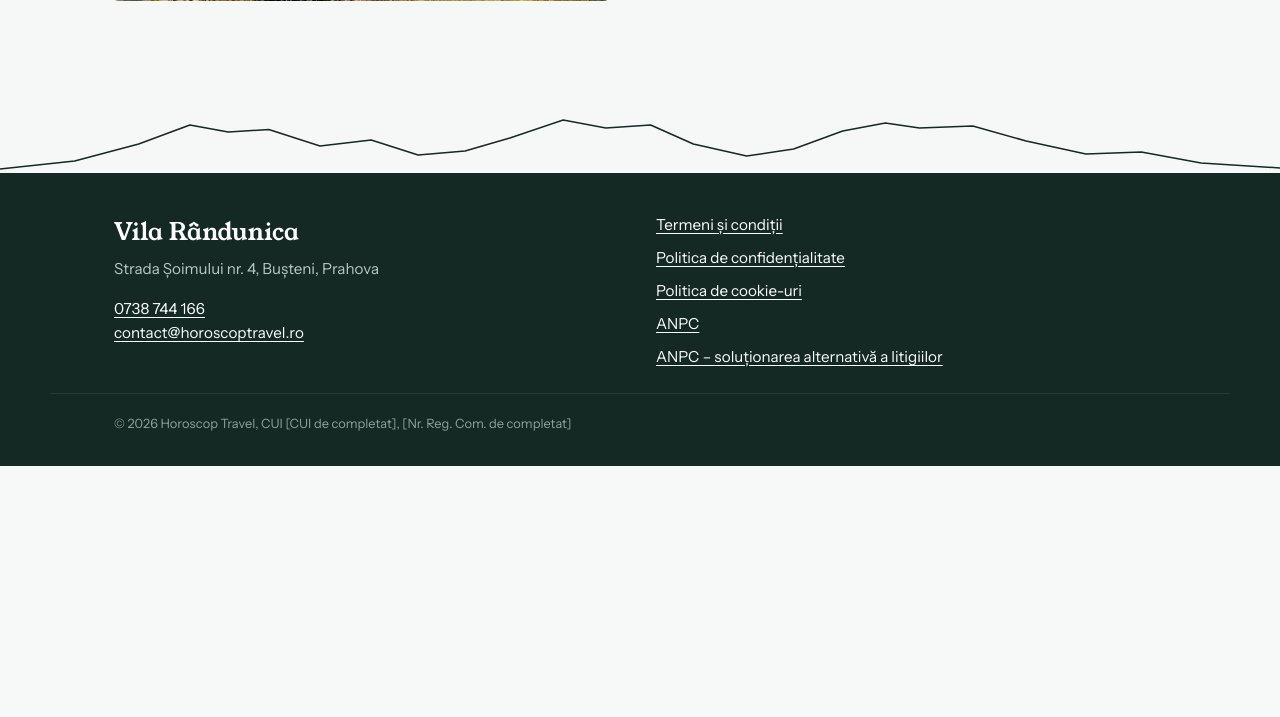
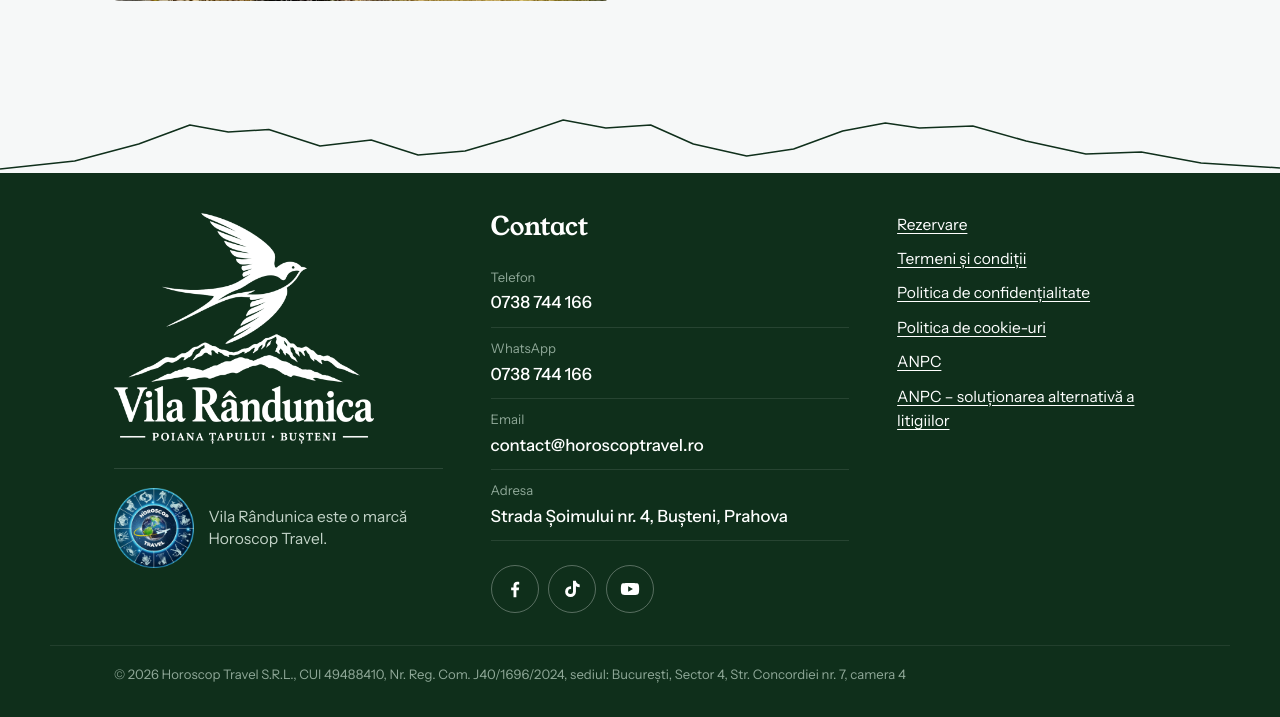
Before and after one commit to creativeservice06-create/vilabusteni, a PHP site: page /index.php in a window 1280 px wide. Shown: the part 5212-5929 px from the top of the page. Before the commit the page ends 5678 px from the top, so only its background shows below. Run offline with PHP 8.4, Linux system fonts and the light colour scheme.

Commit message:
Sigle Vila Rândunica + Horoscop Travel, bloc de contact, rețele sociale, datele firmei
- rândunica în meniul de sus (albă peste poză, verde după derulare) + favicon
- subsol: sigla vilei, sigla Horoscop Travel cu mențiunea mărcii, toate datele de contact
- iconițe Facebook, TikTok, YouTube (Instagram și Tripadvisor apar când primesc link)
- Horoscop Travel S.R.L., CUI 49488410, J40/1696/2024, sediul social
- verdele site-ului aliniat la verdele din siglă

Co-Authored-By: Claude Opus 5.5 <noreply@anthropic.com>
Claude-Session: https://claude.ai/code/session_01G5D6p3RSBkCJE5Qrayg18R

```diff
--- a/site/assets/css/style.css
+++ b/site/assets/css/style.css
@@ -21,8 +21,8 @@
 
 :root {
   /* Culori luate din poze: bradul, cerul de dimineață, zăpada, piatra și lemnul balustradei */
-  --brad: #1f3a33;
-  --brad-adanc: #142824;
+  --brad: #164a28;         /* verdele din sigla vilei */
+  --brad-adanc: #0f2f1b;
   --cer: #e3edf2;
   --cer-adanc: #c5d8e1;
   --zapada: #f6f8f8;
@@ -90,7 +90,13 @@ p { margin: 0 0 1em; }
   border-bottom: 1px solid var(--linie);
   transition: background-color .3s, border-color .3s;
 }
-.logo { text-decoration: none; color: var(--brad); line-height: 1.15; }
+.logo { text-decoration: none; color: var(--brad); line-height: 1.15; display: flex; align-items: center; gap: .6rem; }
+.logo-pasare { width: 42px; height: auto; }
+.logo-pasare-alba { display: none; }
+.pagina-acasa .antet:not(.scrolat) .logo-pasare-verde { display: none; }
+.pagina-acasa .antet:not(.scrolat) .logo-pasare-alba { display: block; filter: drop-shadow(0 1px 6px rgba(0,0,0,.35)); }
+body.meniu-deschis .logo-pasare-verde { display: block !important; }
+body.meniu-deschis .logo-pasare-alba { display: none !important; }
 .logo-nume { display: block; font-family: var(--font-titlu); font-size: 1.3rem; }
 .logo-zona { display: block; font-size: .78rem; color: var(--piatra); }
 
@@ -250,15 +256,37 @@ body.meniu-deschis .antet .logo, body.meniu-deschis .antet .logo-zona, body.meni
 .locul address { font-style: normal; font-weight: 600; margin: 1.2rem 0 1.5rem; }
 .locul-butoane { display: flex; flex-direction: column; gap: .7rem; max-width: 420px; }
 
-/* ---------- Subsol ---------- */
-.subsol { background: var(--brad-adanc); color: #b9cac5; font-size: .95rem; }
+/* ---------- Subsol (sigle + contact) ---------- */
+.subsol { background: var(--brad-adanc); color: #c3d3c8; font-size: .97rem; }
 .creasta-subsol { height: 60px; background: var(--zapada); }
 .creasta-subsol polyline { stroke: var(--brad-adanc); stroke-width: 1.5; }
-.subsol-interior { max-width: var(--latime); margin: 0 auto; padding: 2.5rem var(--margine) 1.5rem; display: grid; gap: 2rem; }
+.subsol-interior { max-width: var(--latime); margin: 0 auto; padding: 2.5rem var(--margine) 2rem; display: grid; gap: 2.5rem; }
 .subsol a { color: #fff; }
-.subsol-nume { font-family: var(--font-titlu); font-size: 1.5rem; color: #fff; margin-bottom: .4rem; }
-.subsol-linkuri { display: flex; flex-direction: column; gap: .55rem; }
-.subsol-firma { max-width: var(--latime); margin: 0 auto; padding: 1.2rem var(--margine) 2rem; font-size: .8rem; color: #8ea39d; border-top: 1px solid rgba(255,255,255,.08); }
+
+.subsol-sigle { display: flex; flex-direction: column; align-items: flex-start; gap: 1.5rem; }
+.sigla-vila { width: min(260px, 70vw); height: auto; }
+.marca { display: flex; align-items: center; gap: .9rem; padding-top: 1.2rem; border-top: 1px solid rgba(255,255,255,.12); }
+.marca img { width: 80px; height: 80px; flex: none; }
+.marca p { margin: 0; max-width: 16rem; line-height: 1.4; }
+
+.subsol-contact h2 { font-size: 1.6rem; color: #fff; margin-bottom: 1rem; }
+.contact-lista { list-style: none; margin: 0 0 1.5rem; padding: 0; }
+.contact-lista li { display: grid; gap: .1rem; padding: .65rem 0; border-bottom: 1px solid rgba(255,255,255,.1); }
+.contact-lista span { font-size: .82rem; color: #8fa898; }
+.contact-lista a { text-decoration: none; font-weight: 500; font-size: 1.05rem; overflow-wrap: anywhere; }
+.contact-lista a:hover { text-decoration: underline; }
+
+.sociale { display: flex; flex-wrap: wrap; gap: .6rem; }
+.sociale a {
+  width: 48px; height: 48px; display: grid; place-items: center;
+  border-radius: 50%; border: 1.5px solid rgba(255,255,255,.3); color: #fff;
+  transition: background-color .2s, border-color .2s, color .2s;
+}
+.sociale a:hover { background: #fff; color: var(--brad-adanc); border-color: #fff; }
+.sociale svg { width: 22px; height: 22px; }
+
+.subsol-linkuri { display: flex; flex-direction: column; gap: .6rem; }
+.subsol-firma { max-width: var(--latime); margin: 0 auto; padding: 1.2rem var(--margine) 2rem; font-size: .82rem; line-height: 1.5; color: #8fa898; border-top: 1px solid rgba(255,255,255,.08); }
 
 /* ---------- Bara de jos pe telefon ---------- */
 .bara-mobil {
@@ -385,7 +413,8 @@ button.cal-zi:hover { background: var(--cer); }
   .galerie-poza:hover img { transform: scale(1.03); }
 
   .locul { grid-template-columns: 1fr 1fr; gap: 4rem; align-items: center; }
-  .subsol-interior { grid-template-columns: 1fr 1fr; }
+  .subsol-interior { grid-template-columns: 1.1fr 1.2fr .9fr; gap: 3rem; align-items: start; }
+  .meniu { gap: 1.6rem; }
   .rezervare-grila { grid-template-columns: 1.4fr 1fr; gap: 3rem; }
   .lightbox-prev, .lightbox-next { top: 50%; bottom: auto; transform: translateY(-50%); }
 }
--- a/site/includes/footer.php
+++ b/site/includes/footer.php
@@ -1,19 +1,34 @@
 </main>
 
-<footer class="subsol">
+<footer class="subsol" id="contact">
   <svg class="creasta creasta-subsol" viewBox="0 0 1200 120" preserveAspectRatio="none" aria-hidden="true">
     <polyline points="<?= e(CREASTA) ?>" />
   </svg>
   <div class="subsol-interior">
-    <div class="subsol-vila">
-      <p class="subsol-nume"><?= e($setari['nume_vila']) ?></p>
-      <p><?= e($setari['adresa']) ?></p>
-      <p>
-        <a href="tel:<?= e($setari['telefon_link']) ?>"><?= e($setari['telefon']) ?></a><br>
-        <a href="mailto:<?= e($setari['email_contact']) ?>"><?= e($setari['email_contact']) ?></a>
-      </p>
+
+    <!-- Siglele: Vila Rândunica + Horoscop Travel -->
+    <div class="subsol-sigle">
+      <img class="sigla-vila" src="/assets/images/sigle/vila-randunica-alb.png" alt="Vila Rândunica, Poiana Țapului, Bușteni" width="300" height="267" loading="lazy">
+      <div class="marca">
+        <img src="/assets/images/sigle/horoscop-travel.png" alt="Horoscop Travel" width="72" height="72" loading="lazy">
+        <p>Vila Rândunica este o marcă <?= e($setari['firma_marca']) ?>.</p>
+      </div>
     </div>
+
+    <!-- Toate datele de contact -->
+    <div class="subsol-contact">
+      <h2>Contact</h2>
+      <ul class="contact-lista">
+        <li><span>Telefon</span><a href="tel:<?= e($setari['telefon_link']) ?>"><?= e($setari['telefon']) ?></a></li>
+        <li><span>WhatsApp</span><a href="https://wa.me/<?= e($setari['whatsapp']) ?>" target="_blank" rel="noopener"><?= e($setari['telefon']) ?></a></li>
+        <li><span>Email</span><a href="mailto:<?= e($setari['email_contact']) ?>"><?= e($setari['email_contact']) ?></a></li>
+        <li><span>Adresa</span><a href="<?= e($setari['harta_link']) ?>" target="_blank" rel="noopener"><?= e($setari['adresa']) ?></a></li>
+      </ul>
+      <?= iconite_sociale($setari) ?>
+    </div>
+
     <nav class="subsol-linkuri" aria-label="Informații legale">
+      <a href="/rezervare.php">Rezervare</a>
       <a href="/termeni.php">Termeni și condiții</a>
       <a href="/confidentialitate.php">Politica de confidențialitate</a>
       <a href="/cookies.php">Politica de cookie-uri</a>
@@ -22,7 +37,7 @@
     </nav>
   </div>
   <p class="subsol-firma">
-    © <?= date('Y') ?> <?= e($setari['firma_nume']) ?>, CUI <?= e($setari['firma_cui']) ?>, <?= e($setari['firma_reg_com']) ?>
+    © <?= date('Y') ?> <?= e($setari['firma_nume']) ?>, CUI <?= e($setari['firma_cui']) ?>, Nr. Reg. Com. <?= e($setari['firma_reg_com']) ?>, sediul: <?= e($setari['firma_sediu']) ?>
   </p>
 </footer>
 
--- a/site/includes/header.php
+++ b/site/includes/header.php
@@ -19,9 +19,10 @@ $pagina    = $pagina ?? '';
   <meta property="og:title" content="<?= e($titlu) ?>">
   <meta property="og:description" content="<?= e($descriere) ?>">
   <meta property="og:image" content="/assets/images/terasa-vedere.jpg">
+  <link rel="icon" type="image/png" href="/assets/images/sigle/randunica-verde.png">
   <link rel="preload" href="/assets/fonts/young-serif.woff" as="font" type="font/woff" crossorigin>
   <link rel="preload" href="/assets/fonts/instrument-sans.woff" as="font" type="font/woff" crossorigin>
-  <link rel="stylesheet" href="/assets/css/style.css?v=4">
+  <link rel="stylesheet" href="/assets/css/style.css?v=5">
 </head>
 <body class="pagina-<?= e($pagina ?: 'interioara') ?>">
 
@@ -29,8 +30,12 @@ $pagina    = $pagina ?? '';
 
 <header class="antet" id="antet">
   <a href="/" class="logo" aria-label="<?= e($setari['nume_vila']) ?> – prima pagină">
-    <span class="logo-nume"><?= e($setari['nume_vila']) ?></span>
-    <span class="logo-zona"><?= e($setari['zona']) ?></span>
+    <img class="logo-pasare logo-pasare-verde" src="/assets/images/sigle/randunica-verde.png" alt="" width="46" height="42">
+    <img class="logo-pasare logo-pasare-alba" src="/assets/images/sigle/randunica-alb.png" alt="" width="46" height="42">
+    <span class="logo-text">
+      <span class="logo-nume"><?= e($setari['nume_vila']) ?></span>
+      <span class="logo-zona"><?= e($setari['zona']) ?></span>
+    </span>
   </a>
   <button class="meniu-buton" aria-label="Meniu" aria-expanded="false" aria-controls="meniu">
     <span></span><span></span>
@@ -40,6 +45,7 @@ $pagina    = $pagina ?? '';
     <a href="/#casa">Casa</a>
     <a href="/#galerie">Galerie</a>
     <a href="/#locul">Unde e</a>
+    <a href="#contact">Contact</a>
     <a href="/rezervare.php" class="meniu-rezerva">Rezervă</a>
   </nav>
 </header>
--- a/site/includes/init.php
+++ b/site/includes/init.php
@@ -32,3 +32,26 @@ function token_formular()
     }
     return $_SESSION['token'];
 }
+
+/**
+ * Iconițele rețelelor sociale (doar cele care au link în setari.php).
+ * Desenele sunt simplificate, în culoarea textului din jur.
+ */
+function iconite_sociale(array $setari)
+{
+    $iconite = [
+        'facebook'    => ['Facebook',    '<path fill="currentColor" d="M13.5 21v-7.6h2.6l.4-3h-3V8.5c0-.9.3-1.5 1.5-1.5h1.6V4.3c-.3 0-1.2-.1-2.3-.1-2.3 0-3.9 1.4-3.9 4v2.2H7.8v3h2.6V21z"/>'],
+        'instagram'   => ['Instagram',   '<g fill="none" stroke="currentColor" stroke-width="1.8"><rect x="3.5" y="3.5" width="17" height="17" rx="5"/><circle cx="12" cy="12" r="4"/></g><circle cx="17.2" cy="6.8" r="1.2" fill="currentColor"/>'],
+        'tiktok'      => ['TikTok',      '<path fill="currentColor" d="M16.2 3c.4 2.3 1.8 3.8 4.2 4v3.1c-1.5 0-2.9-.4-4.1-1.2v6a5.9 5.9 0 1 1-5.9-5.9h.6v3.2a2.7 2.7 0 1 0 2.1 2.7V3z"/>'],
+        'youtube'     => ['YouTube',     '<path fill="currentColor" d="M21.6 7.6a2.6 2.6 0 0 0-1.8-1.8C18.2 5.4 12 5.4 12 5.4s-6.2 0-7.8.4a2.6 2.6 0 0 0-1.8 1.8A27 27 0 0 0 2 12a27 27 0 0 0 .4 4.4 2.6 2.6 0 0 0 1.8 1.8c1.6.4 7.8.4 7.8.4s6.2 0 7.8-.4a2.6 2.6 0 0 0 1.8-1.8A27 27 0 0 0 22 12a27 27 0 0 0-.4-4.4zM10 15V9l5.2 3z"/>'],
+        'tripadvisor' => ['Tripadvisor', '<g fill="none" stroke="currentColor" stroke-width="1.8"><circle cx="7" cy="13" r="3.6"/><circle cx="17" cy="13" r="3.6"/><path d="M3 8.6c2.5-1.7 5.6-2.6 9-2.6s6.5.9 9 2.6M12 6.6v3.2M10 17.2l2 2.3 2-2.3"/></g><circle cx="7" cy="13" r="1.2" fill="currentColor"/><circle cx="17" cy="13" r="1.2" fill="currentColor"/>'],
+    ];
+    $html = '';
+    foreach ($iconite as $cheie => [$nume, $desen]) {
+        $link = $setari['social'][$cheie] ?? '';
+        if ($link === '') continue;
+        $html .= '<a href="' . e($link) . '" target="_blank" rel="noopener" aria-label="' . e($nume) . '" title="' . e($nume) . '">'
+               . '<svg viewBox="0 0 24 24" aria-hidden="true">' . $desen . '</svg></a>';
+    }
+    return $html ? '<div class="sociale">' . $html . '</div>' : '';
+}
--- a/site/includes/setari.php
+++ b/site/includes/setari.php
@@ -21,11 +21,21 @@ return [
     // Adresa de pe care pleacă mailurile automate (trebuie creată în cPanel → Email Accounts)
     'email_expeditor'  => 'rezervari@vilabusteni.ro',
 
-    // Firma (apare în subsol și în paginile legale) – DE COMPLETAT
-    'firma_nume'     => 'Horoscop Travel',
-    'firma_cui'      => '[CUI de completat]',
-    'firma_reg_com'  => '[Nr. Reg. Com. de completat]',
-    'firma_sediu'    => '[Sediul social de completat]',
+    // Firma (apare în subsol și în paginile legale)
+    'firma_nume'     => 'Horoscop Travel S.R.L.',
+    'firma_marca'    => 'Horoscop Travel',
+    'firma_cui'      => '49488410',
+    'firma_reg_com'  => 'J40/1696/2024',
+    'firma_sediu'    => 'București, Sector 4, Str. Concordiei nr. 7, camera 4',
+
+    // Rețele sociale – un link gol ("") nu apare pe site
+    'social' => [
+        'facebook'    => 'https://www.facebook.com/profile.php?id=61596796554096',
+        'instagram'   => '',   // DE COMPLETAT
+        'tiktok'      => 'https://www.tiktok.com/@horoscop.travel',
+        'youtube'     => 'https://www.youtube.com/@horoscoptravel',
+        'tripadvisor' => '',   // DE COMPLETAT
+    ],
 
     // Tarife și reguli de rezervare
     'pret_noapte'    => 1500,   // lei / noapte, pentru toată vila
```
Also changed, not shown: site/assets/images/sigle/horoscop-travel.png (added), site/assets/images/sigle/randunica-alb.png (added), site/assets/images/sigle/randunica-verde.png (added), site/assets/images/sigle/vila-randunica-alb.png (added), site/assets/images/sigle/vila-randunica.png (added).
